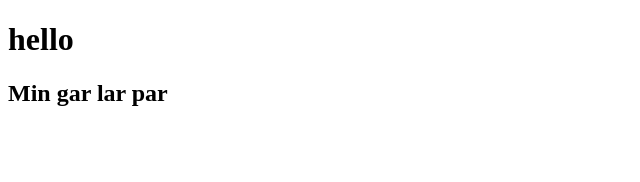
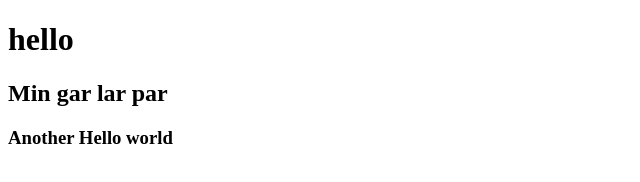
Before and after one commit to moezarnithein/Testing, a plain HTML site: page index.html in a window 1280 px wide. Shown: the whole page, without its empty margins (0-640 px from the left). Drawn offline with Linux system fonts and the light colour scheme.

Commit message:
another change

```diff
--- a/index.html
+++ b/index.html
@@ -8,5 +8,6 @@
 <body>
     <h1>hello</h1>
     <h2>Min gar lar par</h2>
+    <h3>Another Hello world</h3>
 </body>
 </html>
```
